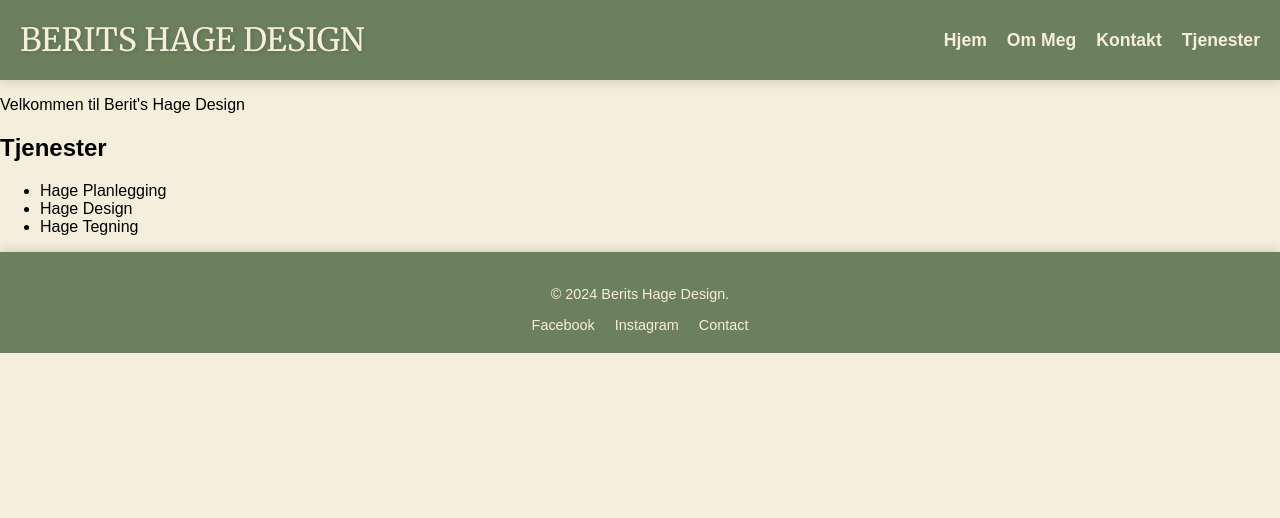
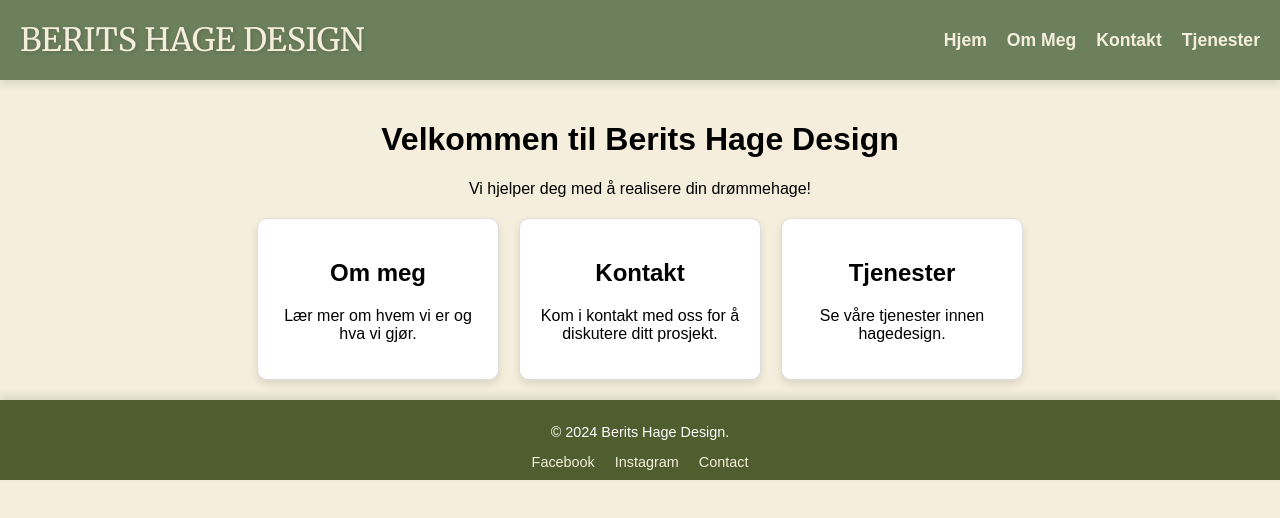
Before and after one commit to Voidwaker/hage-desing1, a React (Create React App) app: page / in a window 1280 px wide. Shown: the top 518 px of the page. Built offline with nearby package versions, Linux system fonts and the light colour scheme.

Commit message:
added features on the homepage
added clickable cards on the homepage,
updated the css for the app,.css (homepage

```diff
--- a/src/App.css
+++ b/src/App.css
@@ -1,12 +1,54 @@
+/* Grunnleggende styling */
 body {
   margin: 0;
   padding: 0;
   background-color: #F5EEDC;
   font-family: Arial, sans-serif;
   min-height: 100vh;
+  display: flex;
+  flex-direction: column;
 }
 
+/* Kort-styling for hjemmesiden */
+.home {
+  text-align: center;
+  padding: 20px;
+}
+
+.card-container {
+  display: flex;
+  justify-content: center;
+  gap: 20px;
+  margin-top: 20px;
+}
+
+.card {
+  background-color: #FFFFFF;
+  padding: 20px;
+  border: 1px solid #ddd;
+  border-radius: 10px;
+  box-shadow: 0 4px 8px rgba(0, 0, 0, 0.1);
+  width: 200px;
+  cursor: pointer;
+  transition: transform 0.3s, box-shadow 0.3s;
+  text-align: center;
+}
+
+.card:hover {
+  transform: translateY(-5px);
+  box-shadow: 0 8px 16px rgba(0, 0, 0, 0.2);
+}
+
+/* Prosjekt-container */
 .projects-container {
+  background-color: #F5EEDC;
+  padding: 20px;
+  box-shadow: inset 0 4px 8px rgba(0, 0, 0, 0.1);
+  border-radius: 10px;
+}
+
+/* About-seksjonen */
+.about-container {
   background-color: #F5EEDC;
   padding: 20px;
   box-shadow: inset 0 4px 8px rgba(0, 0, 0, 0.1);
@@ -18,18 +60,30 @@ body {
   padding: 20px;
   box-shadow: inset 0 4px 8px rgba(0, 0, 0, 0.1);
   border-radius: 10px;
-
-}
-
-.about-container {
-  background-color: #F5EEDC;
-  padding: 20px;
-  box-shadow: inset 0 4px 8px rgba(0, 0, 0, 0.1);
-  border-radius: 10px;
 }
 
 .about-card:hover {
-  transform: translateY(-10px);
+  transform: translateY(-5px);
   box-shadow: 0 8px 16px rgba(0, 0, 0, 0.2);
   transition: transform 0.3s, box-shadow 0.3s;
 }
+
+/* Footer-styling */
+footer {
+  background-color: #4F5D2F;
+  color: #FFFFFF;
+  text-align: center;
+  padding: 10px 0;
+  margin-top: auto;
+  font-size: 0.9em;
+}
+
+footer a {
+  color: #FFFFFF;
+  text-decoration: none;
+  margin: 0 10px;
+}
+
+footer a:hover {
+  text-decoration: underline;
+}
--- a/src/App.jsx
+++ b/src/App.jsx
@@ -1,11 +1,36 @@
 import React from 'react';
-import { BrowserRouter as Router, Route, Routes } from 'react-router-dom';
+import { BrowserRouter as Router, Route, Routes, useNavigate } from 'react-router-dom';
 import Header from './components/header.jsx';
 import Footer from './components/footer.jsx';
 import Services from './components/services.jsx';
 import About from './components/about.jsx';
 import Contact from './components/contact.jsx';
 import './App.css';
+
+function Home() {
+  const navigate = useNavigate();
+
+  const sections = [
+    { title: 'Om meg', description: 'Lær mer om hvem vi er og hva vi gjør.', path: '/about' },
+    { title: 'Kontakt', description: 'Kom i kontakt med oss for å diskutere ditt prosjekt.', path: '/contact' },
+    { title: 'Tjenester', description: 'Se våre tjenester innen hagedesign.', path: '/services' }
+  ];
+
+  return (
+    <div className="home">
+      <h1>Velkommen til Berits Hage Design</h1>
+      <p>Vi hjelper deg med å realisere din drømmehage!</p>
+      <div className="card-container">
+        {sections.map((section, index) => (
+          <div key={index} className="card" onClick={() => navigate(section.path)}>
+            <h2>{section.title}</h2>
+            <p>{section.description}</p>
+          </div>
+        ))}
+      </div>
+    </div>
+  );
+}
 
 function App() {
   const services = [
@@ -19,14 +44,10 @@ function App() {
       <div className="App">
         <Header />
         <Routes>
-          <Route path="/" element={
-            <>
-              <p>Velkommen til Berit's Hage Design</p>
-              <Services services={services} />
-            </>
-          } />
+          <Route path="/" element={<Home />} />
           <Route path="/about" element={<About />} />
           <Route path="/contact" element={<Contact />} />
+          <Route path="/services" element={<Services services={services} />} />
         </Routes>
         <Footer />
       </div>
```
